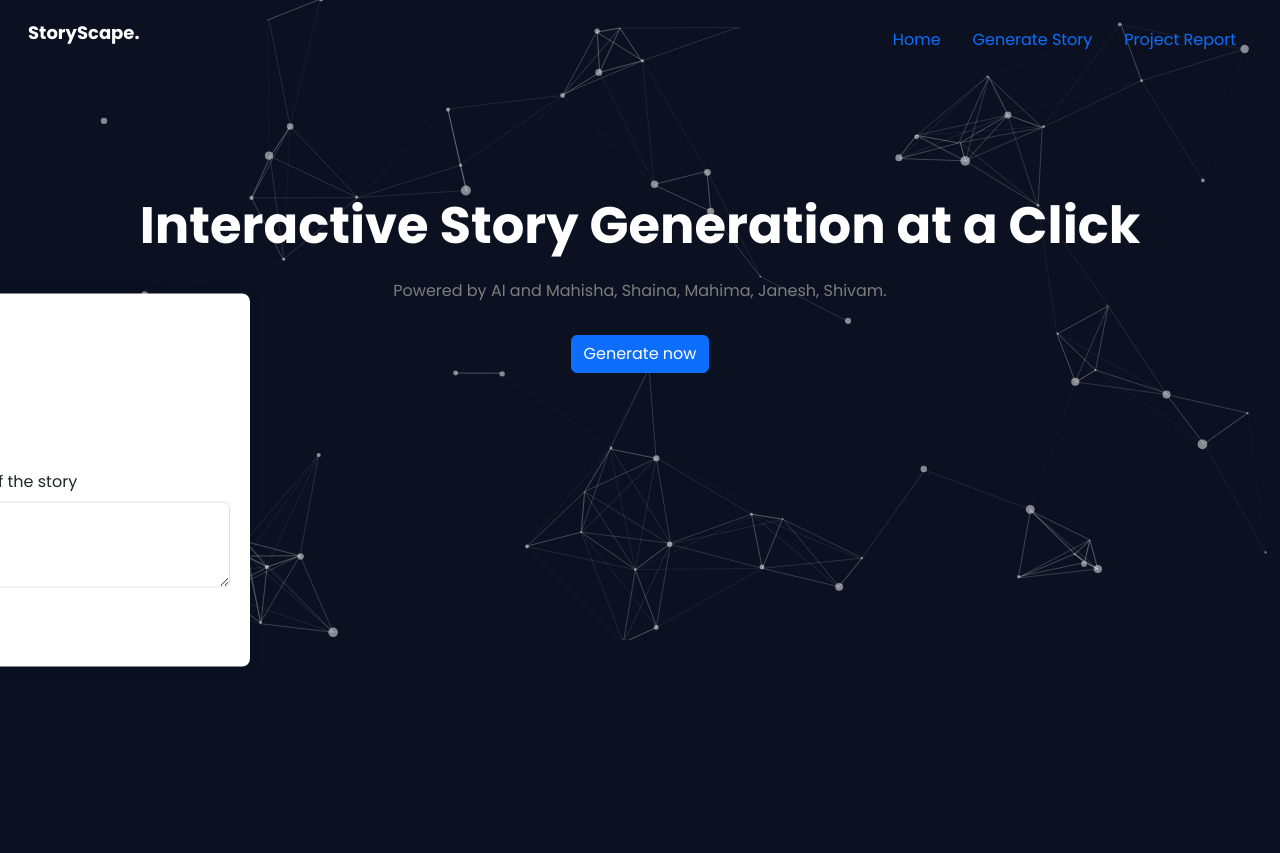
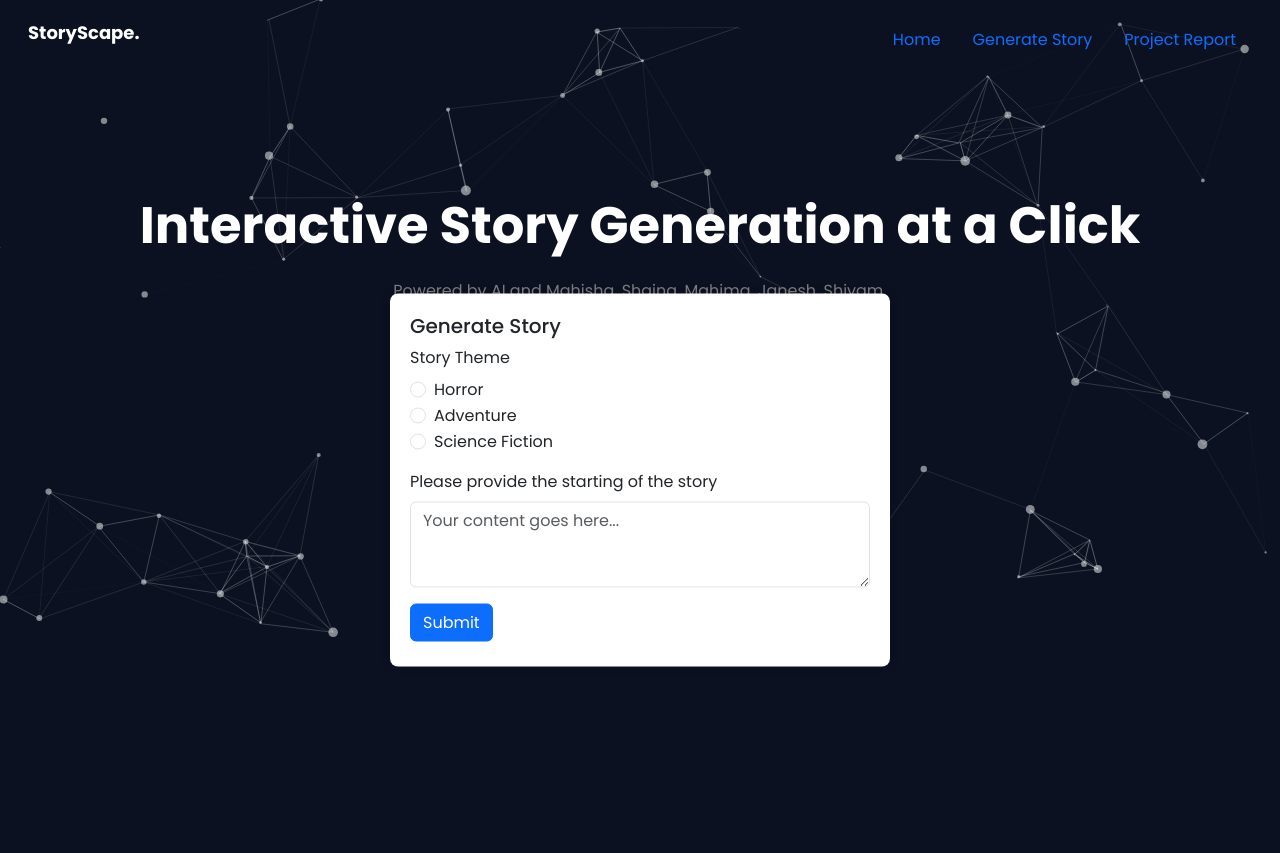
Before and after one commit to dwivediishivam/scapestory, a Flask app: page / in a window 1280 px wide, after a click on "Generate Story". Run offline with Flask 3, Linux system fonts and the light colour scheme.

Commit message:
Box center

```diff
--- a/static/styles.css
+++ b/static/styles.css
@@ -66,7 +66,7 @@ section{
 
 
 .storyForm {
-    /* position: fixed; */
+    position: relative;
     top: 50%;
     left: 50%;
     transform: translate(-50%, -50%);
```
